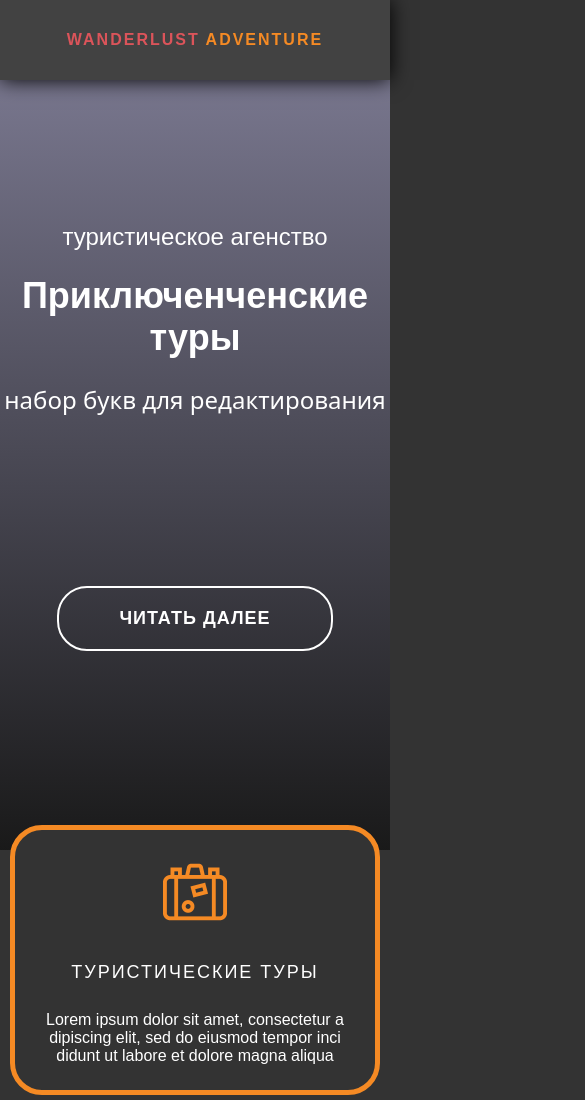
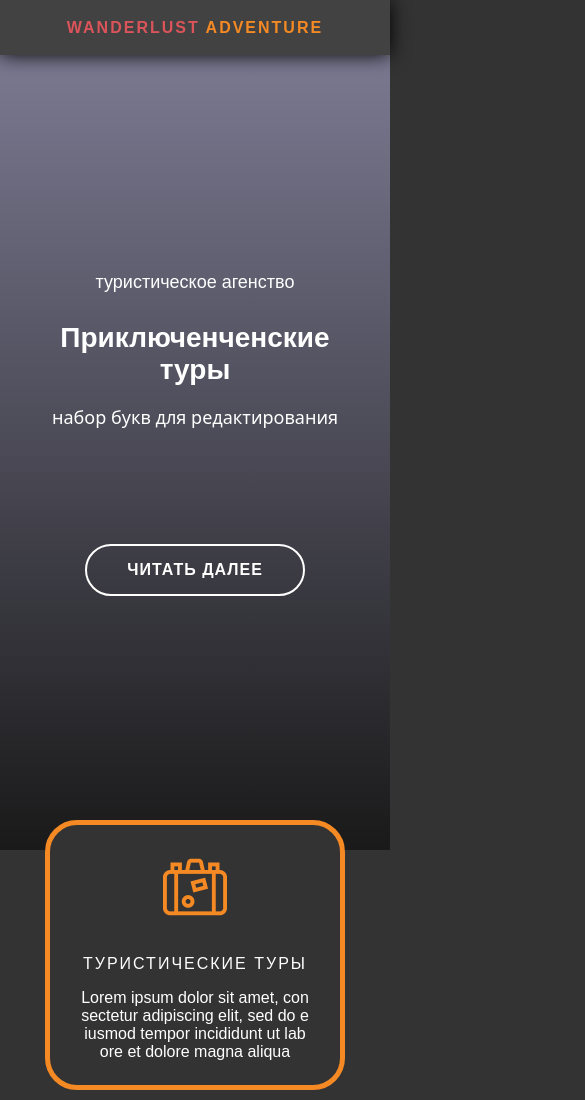
Before and after one commit to Holery/Wanderlust-Adventure, a plain HTML site: page index.html in a window 390 px wide. Shown: the top 1100 px of the page, 585 px wide, since content can reach past the window. Drawn offline with Linux system fonts and the light colour scheme.

Commit message:
Update adaptation.css

```diff
--- a/adaptation.css
+++ b/adaptation.css
@@ -1,5 +1,6 @@
-@media (max-width: 800px) {
+@media (max-width: 768px) {
     .header {
+        height: 55px;
         justify-content: center;
 
         .header_name p {
@@ -22,13 +23,24 @@
 
         .homepage_text {
 
+            p {
+                font-size: 18px;
+            }
+
             h1 {
-                font-size: 36px;
+                padding-top: 10px;
+                font-size: 28px;
+            }
+
+            h2 {
+                font-size: 18px;
             }
         }
 
         .homepage_button  button{
-            margin-top: 150px;
+            margin-top: 100px;
+            padding: 15px 40px;
+            font-size: 16px;
         }
     }
 
@@ -37,12 +49,12 @@
 
         .list_info_block {
             height: 200px;
-            min-width: 300px;
-            margin: 15px;
+            min-width: 230px;
+            margin: 10px;
 
             p {
-                font-size: 18px;
-                padding-bottom: 10px;
+                font-size: 16px;
+                padding-bottom: 0;
             }
 
             h1 {
@@ -156,12 +168,17 @@
         }
 
         .journeys_container {
-            width: 380px;
+            width: 300px;
             right: 0;
 
             .journeys_container_text {
                 p {
                     font-size: 18px;
+                }
+
+                .journeys_container_button button {
+                    padding: 15px 30px;
+
                 }
             }
         }
@@ -179,6 +196,8 @@
             .tours_container_info {
                 padding: 0;
                 margin-top: 30px;
+                height: 470px;
+                min-width: 200px;
 
                 .tours_container_img_1 {
                     margin: 20px 0 0 20px;
@@ -203,6 +222,7 @@
 
                 h3 {
                     margin: 60px 0 0 20px;
+
                 }
             }
         }
```
